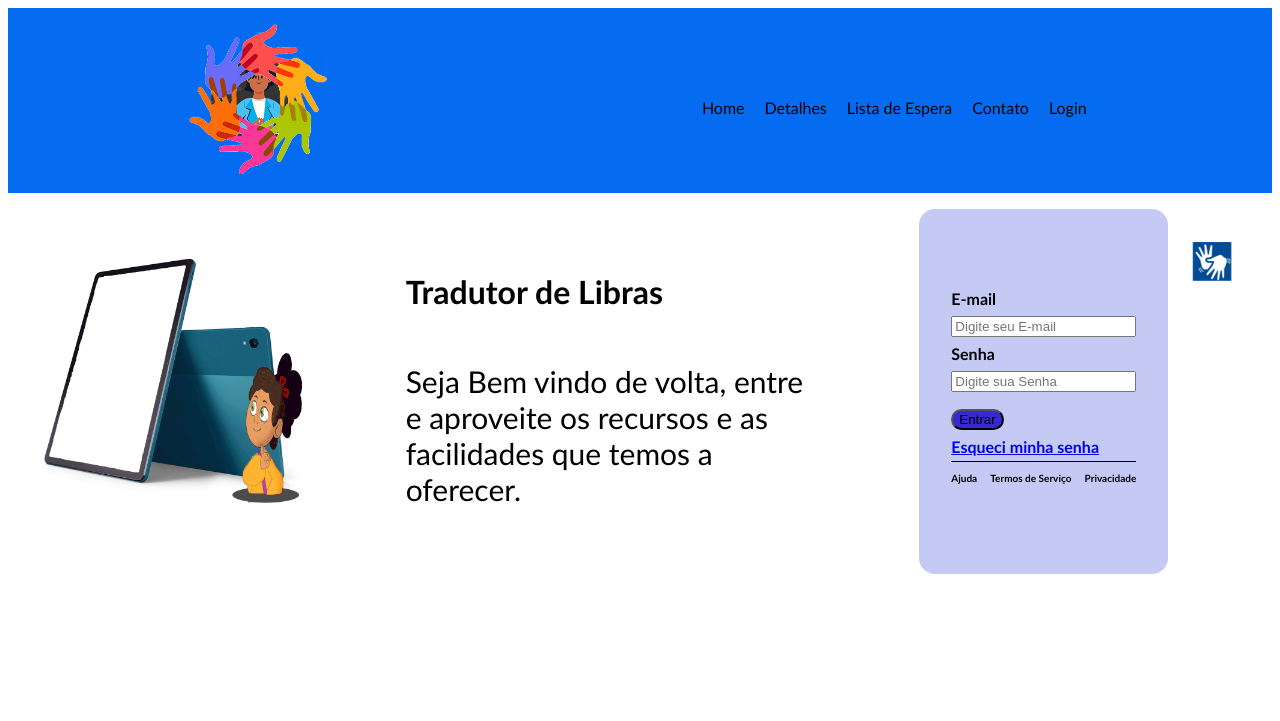
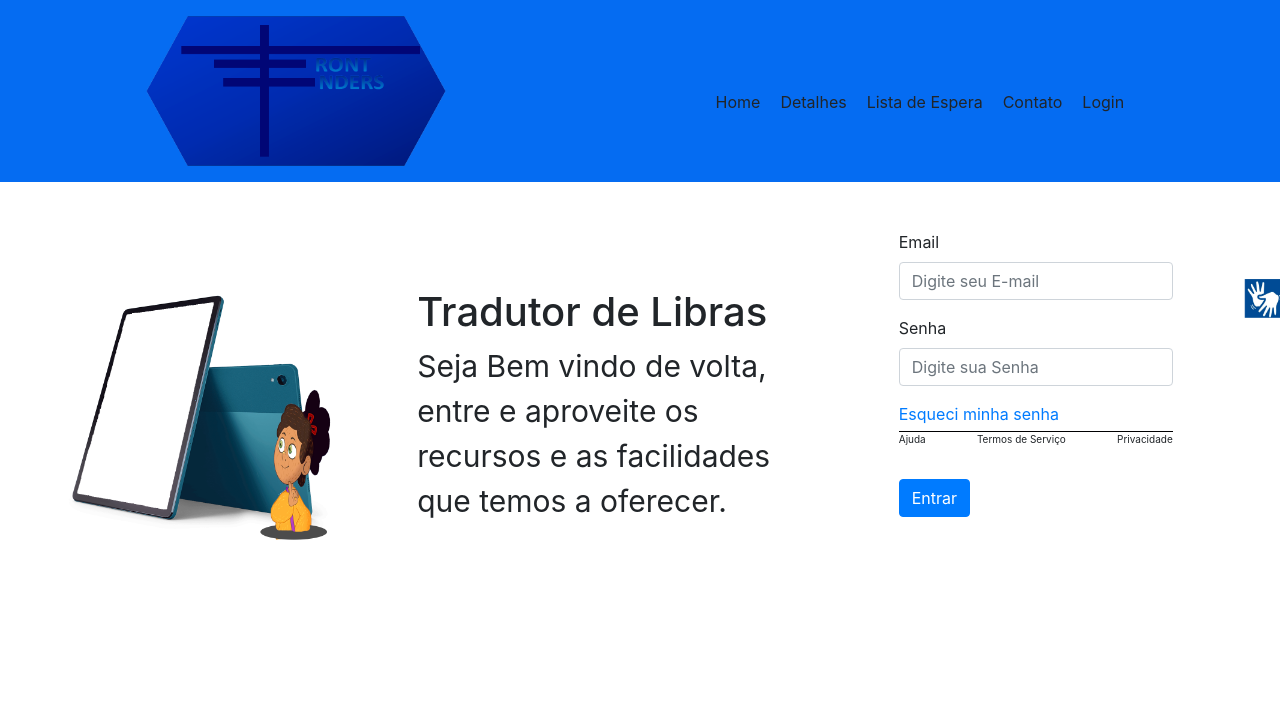
Before and after one commit to lucas-s-a/Proj.Apresentar-um-Novo-Produto, a plain HTML site: page login.html in a window 1280 px wide. Shown: the top 721 px of the page. Drawn offline with nearby package versions, Linux system fonts and the light colour scheme.

Commit message:
Edicoes commit

```diff
--- a/css/estilopages.css
+++ b/css/estilopages.css
@@ -1,3 +1,7 @@
+*{
+    padding: 0;
+    margin:0;
+}
 body{
     font-family:"Trebuchet MS",helvetica,sans-serif;
 }
@@ -11,14 +15,15 @@ body{
 #corpo{
     display: flex;
     flex-direction: row;
-    justify-content: space-between;
+    margin-top: 3rem;
+    justify-content:space-around
 }
 #rodapé{
     background:#056CF2;
     display: flex;
     flex-direction: row;
     justify-content: space-evenly;
-    margin-top: 12rem;
+    margin-top: 10.9rem;
 }
 .adicionais{
     display: flex;
@@ -44,21 +49,13 @@ body{
 .maozinha{
     margin-top: 3rem;
     position: fixed;
-    margin-left: -5rem;
 }
 li{
     padding: 10px;
     list-style: none;
 }
-#formulario{
-    padding: 5rem 2rem;
-    background-color: rgba(64, 80, 221, 0.3);
-    border-radius: 1rem;
-    margin: 1rem;
-    font-weight: bolder;
-}
 .imgemlogo1{
-    width: 150px;
+    width: 300px;
     height: 150px;
 }
 .imgemlogo2{
@@ -77,14 +74,8 @@ li{
     margin-left: -20px;
     margin-top:15px;
 }
-#logar{
-    border-radius: 1rem;
-    margin-top:10px;
-    background: rgb(53, 41, 207);
-}
-input{
-    margin-top: 8px;
-    margin-bottom: 7px;
+.color{
+    background: #090E73;
 }
 .textosmiudos{
     display: flex;
@@ -94,3 +85,7 @@ input{
     border-top: 1px solid rgb(0, 0, 1);
     margin-top: 5px;
 }
+#corpo2{
+    display:initial;
+    margin:1rem auto;
+}
--- a/js/roteirofunc.js
+++ b/js/roteirofunc.js
@@ -1,5 +1,5 @@
 // lista de espera get's
-let lenome = document.querySelector("#listespnome").value
+/*let lenome = document.querySelector("#listespnome").value
 let leemail = document.querySelector("#listespemail").value
 let lesenha = document.querySelector("#listespsenha").value
 let lesenha2 = document.querySelector("#listespsenha2").value
@@ -11,14 +11,22 @@ let lerua = document.querySelector("#rua").value
 let lenumero = document.querySelector("#numero").value
 let lecomplet = document.querySelector("#complemento").value
 
-// login get's
-
-let lemail = document.querySelector("#loginemail").value
-let lsenha = document.querySelector("#loginsenha").value
-let lresposta = document.querySelector("#logadocomsucesso").value
 
 
 // Recuperar senha get's
 
-let rsrec = document.querySelector("#eRsenha").value
-let rsresp = document.querySelector("#MensagemResposta").value
+let rsrec = document.querySelector("#eRsenha")
+let rsresp = document.querySelector("#MensagemResposta")*/
+
+// login get's
+const logini = document.querySelector("#logou")
+function lg(){
+    let s = document.querySelector("#corpo");
+    s.innerHTML = `
+    <main id="corpo2">
+        <div>
+            <img src="imagens2/Su.png" alt="logado">
+        </div>
+    </main>`;
+}
+logini.addEventListener('click',lg)
--- a/login.html
+++ b/login.html
@@ -5,13 +5,16 @@
     <meta http-equiv="X-UA-Compatible" content="IE=edge">
     <meta name="viewport" content="width=device-width, initial-scale=1.0">
     <title>Login</title>
+    <script src="js/roteirofunc.js" defer></script>
     <link rel="stylesheet" href="css/estilopages.css">
-    <script src="js/roteirofunc.js"></script>
+    <link rel="stylesheet" href="https://cdn.jsdelivr.net/npm/bootstrap@4.6.2/dist/css/bootstrap.min.css" integrity="sha384-xOolHFLEh07PJGoPkLv1IbcEPTNtaed2xpHsD9ESMhqIYd0nLMwNLD69Npy4HI+N" crossorigin="anonymous">
+    <script src="https://cdn.jsdelivr.net/npm/jquery@3.5.1/dist/jquery.slim.min.js" integrity="sha384-DfXdz2htPH0lsSSs5nCTpuj/zy4C+OGpamoFVy38MVBnE+IbbVYUew+OrCXaRkfj" crossorigin="anonymous"></script>
+    <script src="https://cdn.jsdelivr.net/npm/bootstrap@4.6.2/dist/js/bootstrap.bundle.min.js" integrity="sha384-Fy6S3B9q64WdZWQUiU+q4/2Lc9npb8tCaSX9FK7E8HnRr0Jz8D6OP9dO5Vg3Q9ct" crossorigin="anonymous"></script>
 </head>
 <body>
     <header id="cabeçalho">
         <div>
-            <img class="imgemlogo1" src="imagens2/Libras_3.png" alt="nossapage">
+            <img class="imgemlogo1" src="imagens2/LOGO2.png" alt="nossapage">
         </div>
         <ul id="labelmenu">
             <li>Home</li>
@@ -29,21 +32,29 @@
             <h1>Tradutor de Libras</h1>
             <p class="descrição">Seja Bem vindo de volta, entre e aproveite os recursos e as facilidades que temos a oferecer.</p>
         </div>
-        <div id="formulario">
-            <form action="login.html">
-                <label for="" >E-mail</label><br>
-                <input type="email" id="loginemail" placeholder="Digite seu E-mail"><br>
-                <label for="" >Senha</label><br>
-                <input type="senha" id="loginsenha" placeholder="Digite sua Senha">
-                <div id="logadocomsucesso"></div>
-                <input type="submit" value="Entrar" id="logar"><br>
+        <form class="forms">
+            <div class="form-group">
+              <label for="exampleInputEmail1">Email</label>
+              <input type="email" placeholder="Digite seu E-mail" class="form-control" id="exampleInputEmail1" aria-describedby="emailHelp">
+            </div>
+            <div class="form-group">
+              <label for="exampleInputPassword1">Senha</label>
+              <input type="password" placeholder="Digite sua Senha" class="form-control" id="exampleInputPassword1">
+            </div>
+            <div class="form-group">
                 <a href="recupsenha.html">Esqueci minha senha</a>
                 <div class="textosmiudos">
                     <p>Ajuda</p><p>Termos de Serviço</p><p>Privacidade</p>
                 </div>
-            </form>
+            </div>
+            <button type="submit" id='logou' class="btn btn-primary">Entrar</button>
+        </form>
+        <div class="btn-group dropleft">
+            <img width="40px" data-toggle="dropdown" aria-expanded="false" class="maozinha" src="imagens2/imso.png" alt="">
+            <div class="dropdown-menu p-2 mb-2 bg-primary text-white">
+                Acesso em Libras
+            </div>
         </div>
-        <div><img width="40px" class="maozinha" src="imagens2/imso.png" alt=""></div>
     </main>
     <footer id="rodapé">
         <div>
```
Also changed, not shown: imagens2/LOGO2.png (added), imagens2/Su.jpg (added), imagens2/Su.png (added), imagens2/t2 2.txt.
